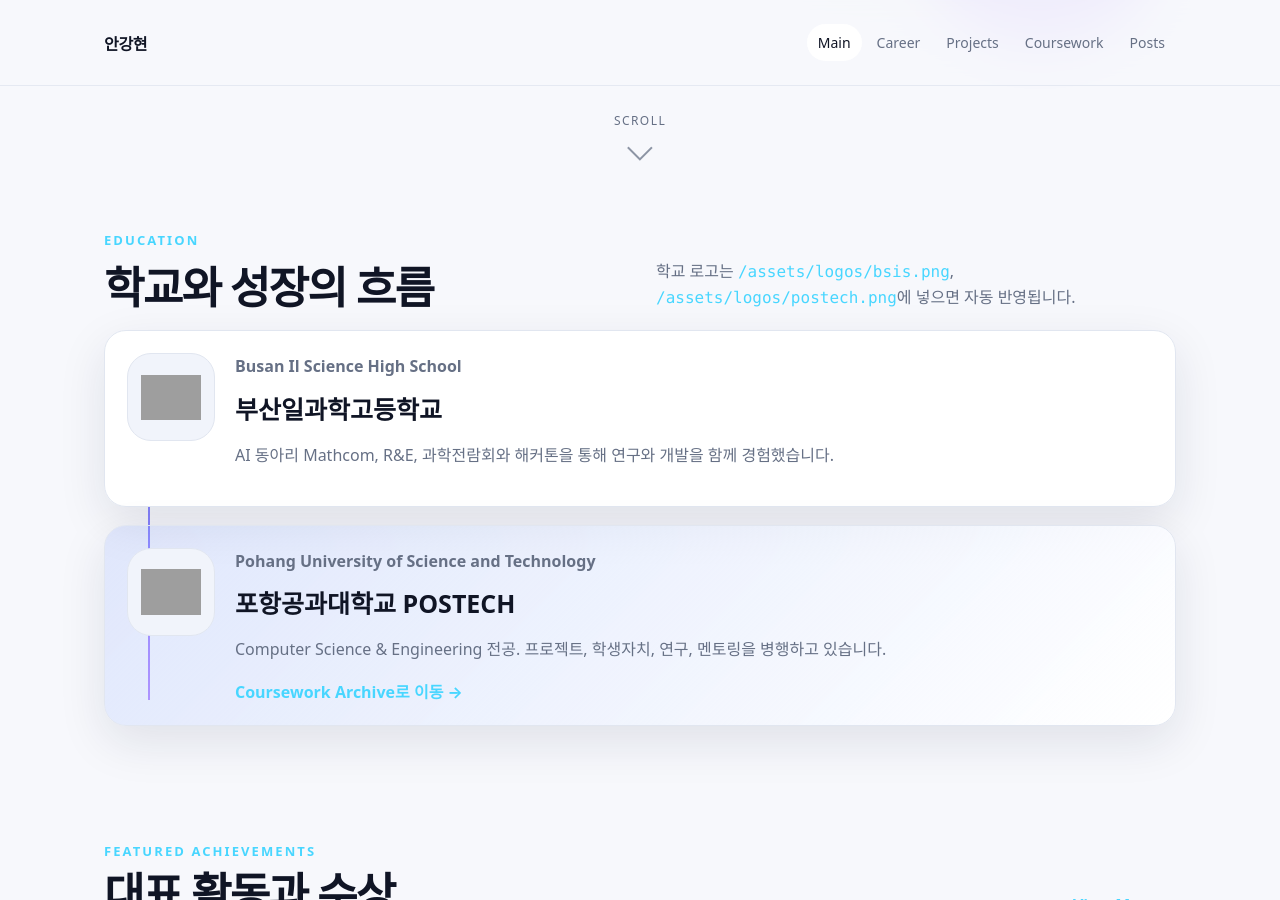
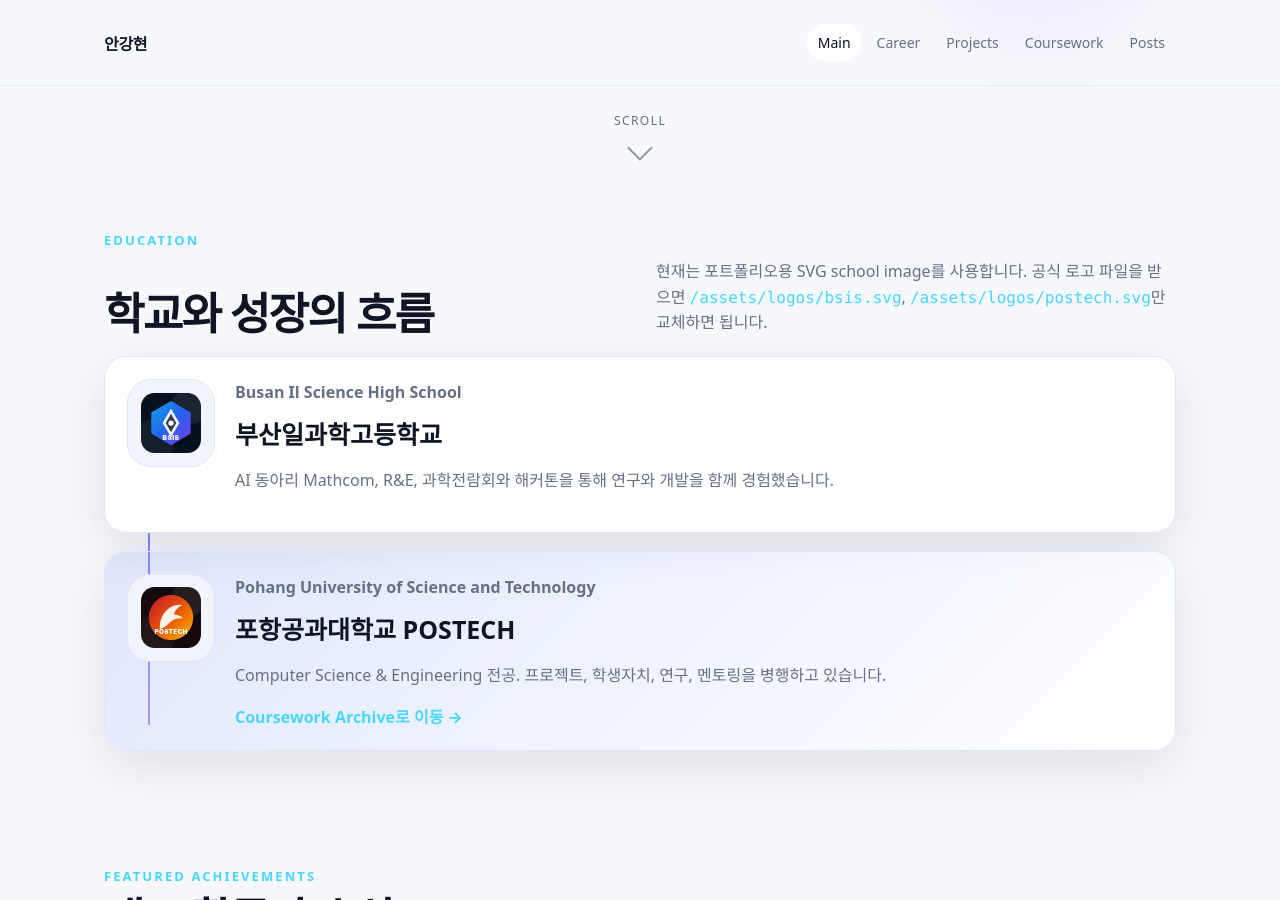
Before and after one commit to gimon0330/gimon0330.github.io, a Jekyll site: the page built from index.html, in a window 1280 px wide and 900 px high, scrolled down 737 px. Built offline with Jekyll 4.4.1, drawn with Linux system fonts in a browser that asks for light colours; the list of posts is cut into pages by our own code; grey boxes are pictures that could not be loaded.

Commit message:
Use SVG education logo assets

```diff
--- a/index.html
+++ b/index.html
@@ -54,15 +54,15 @@ layout: null
       <div class="section-kicker reveal">Education</div>
       <div class="section-head reveal">
         <h2>학교와 성장의 흐름</h2>
-        <p>학교 로고는 <code>/assets/logos/bsis.png</code>, <code>/assets/logos/postech.png</code>에 넣으면 자동 반영됩니다.</p>
+        <p>현재는 포트폴리오용 SVG school image를 사용합니다. 공식 로고 파일을 받으면 <code>/assets/logos/bsis.svg</code>, <code>/assets/logos/postech.svg</code>만 교체하면 됩니다.</p>
       </div>
       <div class="education-timeline">
         <article class="edu-card reveal">
-          <div class="logo-slot"><img src="{{ '/assets/logos/bsis.png' | relative_url }}" alt="부산일과학고등학교 로고" onerror="this.style.display='none'; this.nextElementSibling.hidden=false;" /><span hidden>BSIS</span></div>
+          <div class="logo-slot"><img src="{{ '/assets/logos/bsis.svg' | relative_url }}" alt="부산일과학고등학교 이미지" onerror="this.style.display='none'; this.nextElementSibling.hidden=false;" /><span hidden>BSIS</span></div>
           <div class="edu-content"><p class="eyebrow">Busan Il Science High School</p><h3>부산일과학고등학교</h3><p>AI 동아리 Mathcom, R&amp;E, 과학전람회와 해커톤을 통해 연구와 개발을 함께 경험했습니다.</p></div>
         </article>
         <article class="edu-card featured reveal delay-1">
-          <div class="logo-slot"><img src="{{ '/assets/logos/postech.png' | relative_url }}" alt="POSTECH 로고" onerror="this.style.display='none'; this.nextElementSibling.hidden=false;" /><span hidden>POSTECH</span></div>
+          <div class="logo-slot"><img src="{{ '/assets/logos/postech.svg' | relative_url }}" alt="POSTECH 이미지" onerror="this.style.display='none'; this.nextElementSibling.hidden=false;" /><span hidden>POSTECH</span></div>
           <div class="edu-content"><p class="eyebrow">Pohang University of Science and Technology</p><h3>포항공과대학교 POSTECH</h3><p>Computer Science &amp; Engineering 전공. 프로젝트, 학생자치, 연구, 멘토링을 병행하고 있습니다.</p><a data-transition-link class="inline-link" href="{{ '/coursework.html' | relative_url }}">Coursework Archive로 이동 →</a></div>
         </article>
       </div>
```
